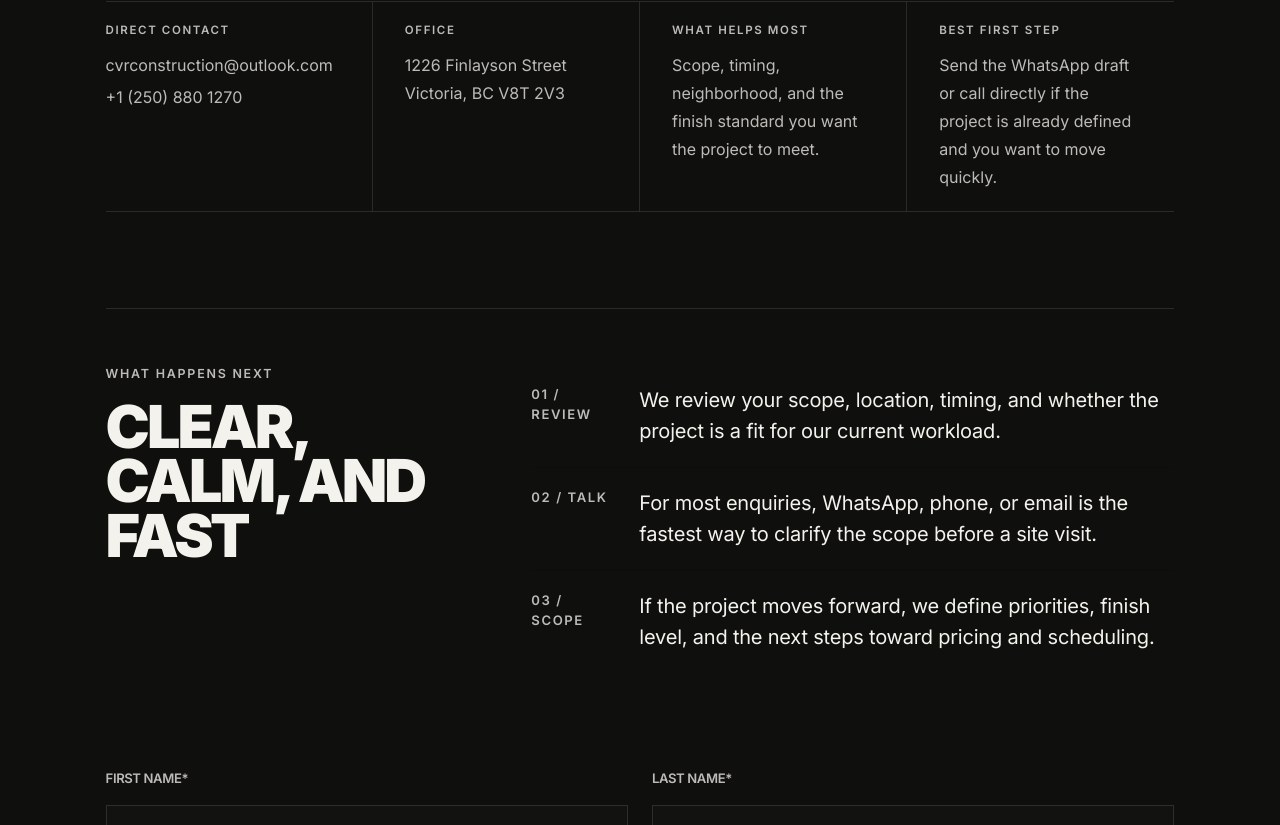
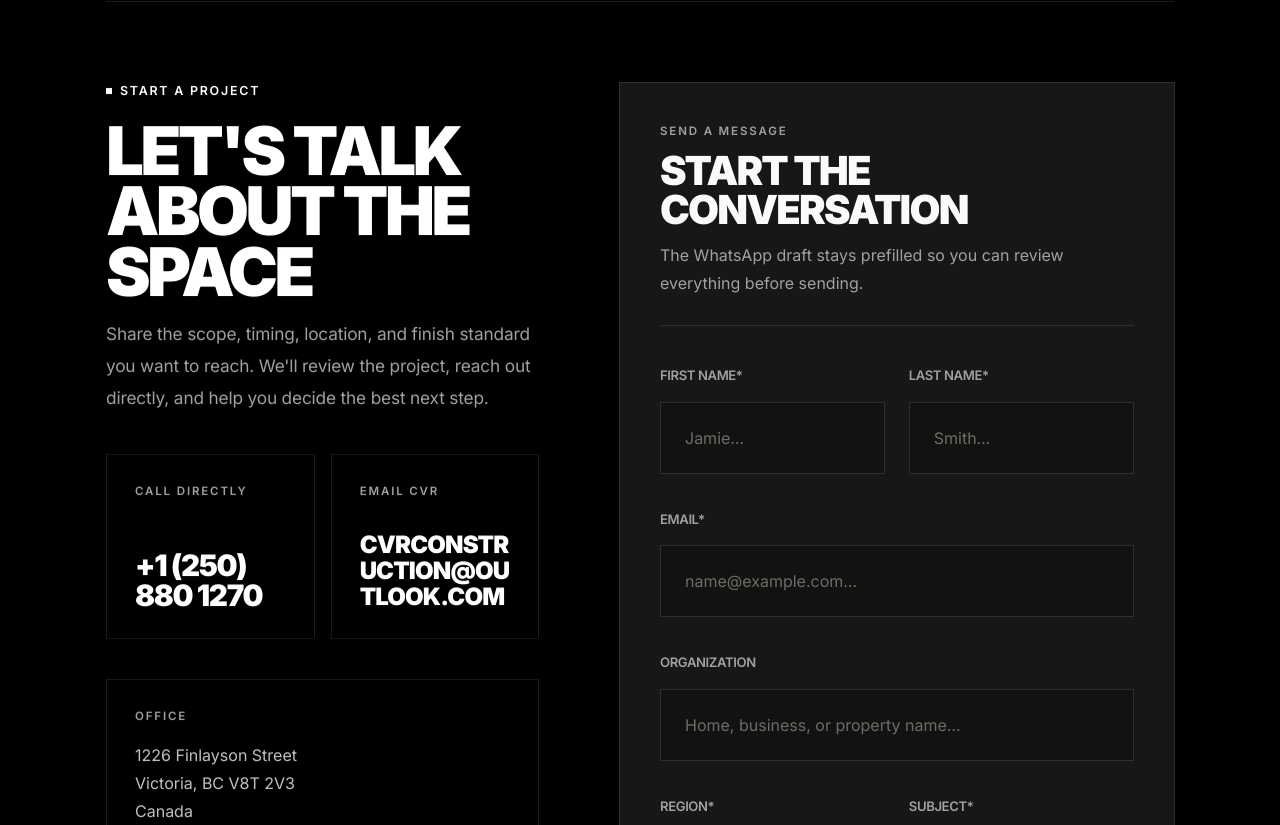
Before and after one commit to 3li-jpg/cvr-construction, a Next.js app: page /contact in a window 1280 px wide. Shown: the part 895-1720 px from the top of the page. Built offline with nearby package versions, Linux system fonts and the light colour scheme.

Commit message:
feat: refresh contact page and nav
Rework the contact page into a token-driven split layout and restore the Contact link in shared navigation.

```diff
--- a/src/app/contact/page.tsx
+++ b/src/app/contact/page.tsx
@@ -3,8 +3,9 @@ import { ContactForm } from "@/components/ContactForm";
 import { Footer } from "@/components/Footer";
 import { Navbar } from "@/components/Navbar";
 import { PageIntro } from "@/components/PageIntro";
+import { Reveal } from "@/components/Reveal";
+import { SectionEyebrow } from "@/components/SectionEyebrow";
 import { buildPageMetadata } from "@/lib/metadata";
-import { proseBodyClassName } from "@/lib/prose";
 import { businessContact, contactHero } from "@/lib/site-data";
 
 export const metadata: Metadata = buildPageMetadata({
@@ -18,7 +19,7 @@ export const metadata: Metadata = buildPageMetadata({
 
 export default function ContactPage() {
   return (
-    <main id="main-content" className="relative bg-white text-black">
+    <main id="main-content" className="relative bg-background text-foreground">
       <Navbar />
 
       <PageIntro
@@ -31,116 +32,88 @@ export default function ContactPage() {
       <section
         id="contact"
         aria-labelledby="contact-heading"
-        className="site-shell px-6 pb-24 pt-16 sm:px-8 md:px-12 md:pt-20 md:pb-28 lg:px-20 lg:pb-32 lg:pt-24"
+        className="site-shell px-6 pb-24 pt-16 sm:px-8 md:px-12 md:pb-28 md:pt-20 lg:px-20 lg:pb-32 lg:pt-24"
       >
-        <h2 id="contact-heading" className="sr-only">
-          Contact CVR Construction
-        </h2>
+        <div className="grid gap-10 border-t border-border pt-12 md:gap-12 md:pt-16 lg:grid-cols-[minmax(0,0.78fr)_minmax(0,1fr)] lg:gap-16 lg:pt-20 xl:gap-20">
+          <Reveal direction="up" duration={0.8} distance={28}>
+            <div className="flex h-full flex-col gap-8 lg:gap-10">
+              <div className="space-y-5">
+                <SectionEyebrow className="text-[0.78rem] tracking-[0.14em] text-foreground">
+                  Start A Project
+                </SectionEyebrow>
+                <div className="space-y-4">
+                  <h2
+                    id="contact-heading"
+                    className="max-w-[11ch] text-[2.5rem] font-black uppercase leading-[0.9] tracking-[-0.055em] text-foreground sm:text-[3.1rem] md:text-[3.8rem] lg:text-[4.2rem]"
+                  >
+                    Let&apos;s Talk About The Space
+                  </h2>
+                  <p className="max-w-[34rem] text-[1.02rem] leading-7 tracking-[-0.01em] text-muted-foreground md:text-[1.08rem] md:leading-8">
+                    Share the scope, timing, location, and finish standard you want to reach.
+                    We&apos;ll review the project, reach out directly, and help you decide the best
+                    next step.
+                  </p>
+                </div>
+              </div>
 
-        <div className="border-y border-black/10">
-          <div className="grid gap-0 md:grid-cols-2 xl:grid-cols-4">
-            <div className="border-b border-black/10 py-5 md:border-r md:px-0 md:pr-8 xl:border-b-0">
-              <p className="mb-3 text-[0.72rem] font-semibold uppercase tracking-[0.14em] text-black/45">
-                Direct Contact
-              </p>
-              <div className="space-y-1 text-[1rem] leading-7 text-black/74">
+              <div className="grid gap-4 sm:grid-cols-2 lg:grid-cols-1 xl:grid-cols-2">
+                <a
+                  href={businessContact.phoneHref}
+                  className="group flex h-full flex-col justify-between gap-8 border border-border p-6 transition-colors duration-300 hover:border-foreground hover:bg-foreground hover:text-background focus-visible:outline-none focus-visible:border-foreground focus-visible:bg-foreground focus-visible:text-background md:p-7"
+                >
+                  <span className="text-[0.72rem] font-semibold uppercase tracking-[0.16em] text-muted-foreground group-hover:text-background/62 group-focus-visible:text-background/62">
+                    Call Directly
+                  </span>
+                  <span className="text-[1.65rem] font-black uppercase leading-[1.02] tracking-[-0.045em] sm:text-[1.85rem]">
+                    {businessContact.phone}
+                  </span>
+                </a>
+
                 <a
                   href={businessContact.emailHref}
-                  data-analytics-event="contact_secondary_cta_clicked"
-                  data-analytics-label="email"
-                  data-analytics-location="contact-page"
-                  className="block transition-colors hover:text-black focus-visible:outline-none focus-visible:ring-2 focus-visible:ring-black focus-visible:ring-offset-4"
+                  className="group flex h-full flex-col justify-between gap-8 border border-border p-6 transition-colors duration-300 hover:border-foreground hover:bg-foreground hover:text-background focus-visible:outline-none focus-visible:border-foreground focus-visible:bg-foreground focus-visible:text-background md:p-7"
                 >
-                  {businessContact.email}
-                </a>
-                <a
-                  href={businessContact.phoneHref}
-                  data-analytics-event="contact_secondary_cta_clicked"
-                  data-analytics-label="phone"
-                  data-analytics-location="contact-page"
-                  className="block transition-colors hover:text-black focus-visible:outline-none focus-visible:ring-2 focus-visible:ring-black focus-visible:ring-offset-4"
-                >
-                  {businessContact.phone}
+                  <span className="text-[0.72rem] font-semibold uppercase tracking-[0.16em] text-muted-foreground group-hover:text-background/62 group-focus-visible:text-background/62">
+                    Email CVR
+                  </span>
+                  <span className="break-all text-[1.15rem] font-black uppercase leading-[1.08] tracking-[-0.035em] sm:text-[1.35rem] md:text-[1.5rem]">
+                    {businessContact.email}
+                  </span>
                 </a>
               </div>
+
+              <div className="border border-border p-6 md:p-7">
+                <p className="text-[0.72rem] font-semibold uppercase tracking-[0.16em] text-muted-foreground">
+                  Office
+                </p>
+                <p className="mt-4 text-[1rem] leading-7 text-foreground/76">
+                  {businessContact.addressLine1}
+                  <br />
+                  {businessContact.cityRegionPostal}
+                  <br />
+                  {businessContact.country}
+                </p>
+              </div>
             </div>
+          </Reveal>
 
-            <div className="border-b border-black/10 py-5 md:px-8 xl:border-b-0 xl:border-r">
-              <p className="mb-3 text-[0.72rem] font-semibold uppercase tracking-[0.14em] text-black/45">
-                Office
-              </p>
-              <p className="text-[1rem] leading-7 text-black/72">
-                {businessContact.addressLine1}
-                <br />
-                {businessContact.cityRegionPostal}
-              </p>
+          <Reveal direction="up" delay={0.08} duration={0.85} distance={30}>
+            <div className="border border-border bg-card p-6 text-card-foreground shadow-[0_18px_60px_rgba(0,0,0,0.06)] md:p-8 lg:p-10 dark:shadow-[0_18px_60px_rgba(0,0,0,0.24)]">
+              <div className="max-w-[34rem] space-y-3 border-b border-border pb-6 md:pb-7">
+                <p className="text-[0.72rem] font-semibold uppercase tracking-[0.16em] text-muted-foreground">
+                  Send A Message
+                </p>
+                <h3 className="text-[1.9rem] font-black uppercase leading-[0.96] tracking-[-0.045em] text-card-foreground sm:text-[2.2rem] md:text-[2.5rem]">
+                  Start The Conversation
+                </h3>
+                <p className="text-[0.98rem] leading-7 text-muted-foreground md:text-[1rem]">
+                  The WhatsApp draft stays prefilled so you can review everything before sending.
+                </p>
+              </div>
+
+              <ContactForm />
             </div>
-
-            <div className="border-b border-black/10 py-5 md:border-r md:px-0 md:pr-8 xl:border-b-0 xl:px-8">
-              <p className="mb-3 text-[0.72rem] font-semibold uppercase tracking-[0.14em] text-black/45">
-                What Helps Most
-              </p>
-              <p className="text-[1rem] leading-7 text-black/72">
-                Scope, timing, neighborhood, and the finish standard you want
-                the project to meet.
-              </p>
-            </div>
-
-            <div className="py-5 md:px-8 xl:px-8">
-              <p className="mb-3 text-[0.72rem] font-semibold uppercase tracking-[0.14em] text-black/45">
-                Best First Step
-              </p>
-              <p className="text-[1rem] leading-7 text-black/72">
-                Send the WhatsApp draft or call directly if the project is
-                already defined and you want to move quickly.
-              </p>
-            </div>
-          </div>
-        </div>
-
-        <div className="mt-16 grid gap-10 border-t border-black/10 pt-12 md:mt-20 lg:mt-24 lg:grid-cols-[minmax(0,0.72fr)_minmax(0,1.28fr)] lg:gap-16 lg:pt-14">
-          <div>
-            <p className="mb-4 text-[0.78rem] font-semibold uppercase tracking-[0.14em] text-black/48">
-              What Happens Next
-            </p>
-            <h2 className="max-w-[11ch] text-[2.4rem] font-black uppercase leading-[0.92] tracking-[-0.05em] sm:text-[3rem] md:text-[3.7rem]">
-              Clear, Calm, And Fast
-            </h2>
-          </div>
-
-          <div className="divide-y divide-black/10">
-            <div className="grid gap-4 py-5 sm:grid-cols-[5.25rem_minmax(0,1fr)] sm:gap-6">
-              <p className="text-[0.82rem] font-semibold uppercase tracking-[0.12em] text-black/52">
-                01 / Review
-              </p>
-              <p className={`max-w-[42rem] ${proseBodyClassName}`}>
-                We review your scope, location, timing, and whether the
-                project is a fit for our current workload.
-              </p>
-            </div>
-            <div className="grid gap-4 py-5 sm:grid-cols-[5.25rem_minmax(0,1fr)] sm:gap-6">
-              <p className="text-[0.82rem] font-semibold uppercase tracking-[0.12em] text-black/52">
-                02 / Talk
-              </p>
-              <p className={`max-w-[42rem] ${proseBodyClassName}`}>
-                For most enquiries, WhatsApp, phone, or email is the fastest
-                way to clarify the scope before a site visit.
-              </p>
-            </div>
-            <div className="grid gap-4 py-5 sm:grid-cols-[5.25rem_minmax(0,1fr)] sm:gap-6">
-              <p className="text-[0.82rem] font-semibold uppercase tracking-[0.12em] text-black/52">
-                03 / Scope
-              </p>
-              <p className={`max-w-[42rem] ${proseBodyClassName}`}>
-                If the project moves forward, we define priorities, finish
-                level, and the next steps toward pricing and scheduling.
-              </p>
-            </div>
-          </div>
-        </div>
-
-        <div className="mx-auto mt-16 w-full max-w-[1280px] md:mt-20 lg:mt-24">
-          <ContactForm />
+          </Reveal>
         </div>
       </section>
 
--- a/src/components/ContactForm.tsx
+++ b/src/components/ContactForm.tsx
@@ -113,17 +113,17 @@ export function ContactForm() {
   }, [values]);
 
   const getFieldClassName = (name: FieldName) =>
-    `h-18 border px-6 text-[1rem] text-black placeholder:text-black/28 focus-visible:outline-none focus-visible:ring-2 ${
+    `h-18 border px-6 text-[1rem] text-foreground placeholder:text-muted-foreground focus-visible:outline-none focus-visible:ring-2 ${
       errors[name]
         ? "border-red-500/70 bg-red-50 focus-visible:border-red-600 focus-visible:ring-red-500/20"
-        : "border-black/8 bg-black/[0.03] focus-visible:border-black focus-visible:ring-black/15"
+        : "border-border bg-muted/30 focus-visible:border-ring focus-visible:ring-ring/20"
     }`;
 
   const getTextareaClassName = (name: FieldName) =>
-    `min-h-[12rem] resize-none border px-6 py-5 text-[1rem] text-black placeholder:text-black/28 focus-visible:outline-none focus-visible:ring-2 ${
+    `min-h-[12rem] resize-none border px-6 py-5 text-[1rem] text-foreground placeholder:text-muted-foreground focus-visible:outline-none focus-visible:ring-2 ${
       errors[name]
         ? "border-red-500/70 bg-red-50 focus-visible:border-red-600 focus-visible:ring-red-500/20"
-        : "border-black/8 bg-black/[0.03] focus-visible:border-black focus-visible:ring-black/15"
+        : "border-border bg-muted/30 focus-visible:border-ring focus-visible:ring-ring/20"
     }`;
 
   const setFieldValue = (name: FieldName, value: string) => {
@@ -252,10 +252,10 @@ export function ContactForm() {
 
   return (
     <>
-      <form className="mt-12 space-y-9 lg:mt-14" noValidate onSubmit={handleSubmit}>
+      <form className="mt-8 space-y-9 md:mt-9 lg:mt-10" noValidate onSubmit={handleSubmit}>
         <div className="grid gap-6 md:grid-cols-2">
           <label className="flex flex-col gap-4">
-            <span className="text-[0.82rem] font-semibold uppercase tracking-[-0.03em] text-black/45">
+            <span className="text-[0.82rem] font-semibold uppercase tracking-[-0.03em] text-muted-foreground">
               FIRST NAME*
             </span>
             <input
@@ -279,7 +279,7 @@ export function ContactForm() {
           </label>
 
           <label className="flex flex-col gap-4">
-            <span className="text-[0.82rem] font-semibold uppercase tracking-[-0.03em] text-black/45">
+            <span className="text-[0.82rem] font-semibold uppercase tracking-[-0.03em] text-muted-foreground">
               LAST NAME*
             </span>
             <input
@@ -304,7 +304,7 @@ export function ContactForm() {
         </div>
 
         <label className="flex flex-col gap-4">
-          <span className="text-[0.82rem] font-semibold uppercase tracking-[-0.03em] text-black/45">
+          <span className="text-[0.82rem] font-semibold uppercase tracking-[-0.03em] text-muted-foreground">
             EMAIL*
           </span>
           <input
@@ -329,7 +329,7 @@ export function ContactForm() {
         </label>
 
         <label className="flex flex-col gap-4">
-          <span className="text-[0.82rem] font-semibold uppercase tracking-[-0.03em] text-black/45">
+          <span className="text-[0.82rem] font-semibold uppercase tracking-[-0.03em] text-muted-foreground">
             ORGANIZATION
           </span>
           <input
@@ -346,7 +346,7 @@ export function ContactForm() {
 
         <div className="grid gap-6 md:grid-cols-2">
           <label className="flex flex-col gap-4">
-            <span className="text-[0.82rem] font-semibold uppercase tracking-[-0.03em] text-black/45">
+            <span className="text-[0.82rem] font-semibold uppercase tracking-[-0.03em] text-muted-foreground">
               REGION*
             </span>
             <input
@@ -370,7 +370,7 @@ export function ContactForm() {
           </label>
 
           <label className="flex flex-col gap-4">
-            <span className="text-[0.82rem] font-semibold uppercase tracking-[-0.03em] text-black/45">
+            <span className="text-[0.82rem] font-semibold uppercase tracking-[-0.03em] text-muted-foreground">
               SUBJECT*
             </span>
             <input
@@ -395,7 +395,7 @@ export function ContactForm() {
         </div>
 
         <label className="flex flex-col gap-4">
-          <span className="text-[0.82rem] font-semibold uppercase tracking-[-0.03em] text-black/45">
+          <span className="text-[0.82rem] font-semibold uppercase tracking-[-0.03em] text-muted-foreground">
             MESSAGE*
           </span>
           <textarea
@@ -438,7 +438,7 @@ export function ContactForm() {
       <p
         id="contact-form-note"
         aria-live="polite"
-        className="mt-5 text-[0.88rem] leading-relaxed text-black/58"
+        className="mt-5 text-[0.88rem] leading-relaxed text-muted-foreground"
       >
         {statusMessage}
       </p>
@@ -448,7 +448,7 @@ export function ContactForm() {
           href={whatsAppFallbackUrl}
           target="_blank"
           rel="noreferrer"
-          className="mt-4 inline-flex w-fit items-center gap-2 border-b border-current pb-1 text-[0.8rem] font-semibold uppercase tracking-[0.14em] text-black transition-opacity hover:opacity-65 focus-visible:outline-none focus-visible:ring-2 focus-visible:ring-black focus-visible:ring-offset-2 dark:focus-visible:ring-white"
+          className="mt-4 inline-flex w-fit items-center gap-2 border-b border-current pb-1 text-[0.8rem] font-semibold uppercase tracking-[0.14em] text-foreground transition-opacity hover:opacity-65 focus-visible:outline-none focus-visible:ring-2 focus-visible:ring-ring focus-visible:ring-offset-2"
         >
           Open WhatsApp manually
         </a>
--- a/src/components/Navbar.tsx
+++ b/src/components/Navbar.tsx
@@ -10,8 +10,8 @@ import { DURATION, EASE_OUT_EXPO } from "@/lib/motion";
 import { businessContact, navItems, socialLinks } from "@/lib/site-data";
 
 // Display order for the top-of-page horizontal nav and the expanded menu
-// overlay. Contact is excluded because it has its own CTA button.
-const orderedNavItems = navItems.filter((item) => item.href !== "/contact");
+// overlay.
+const orderedNavItems = navItems;
 const desktopNavItems = orderedNavItems;
 const menuNavItems = orderedNavItems;
 
```
